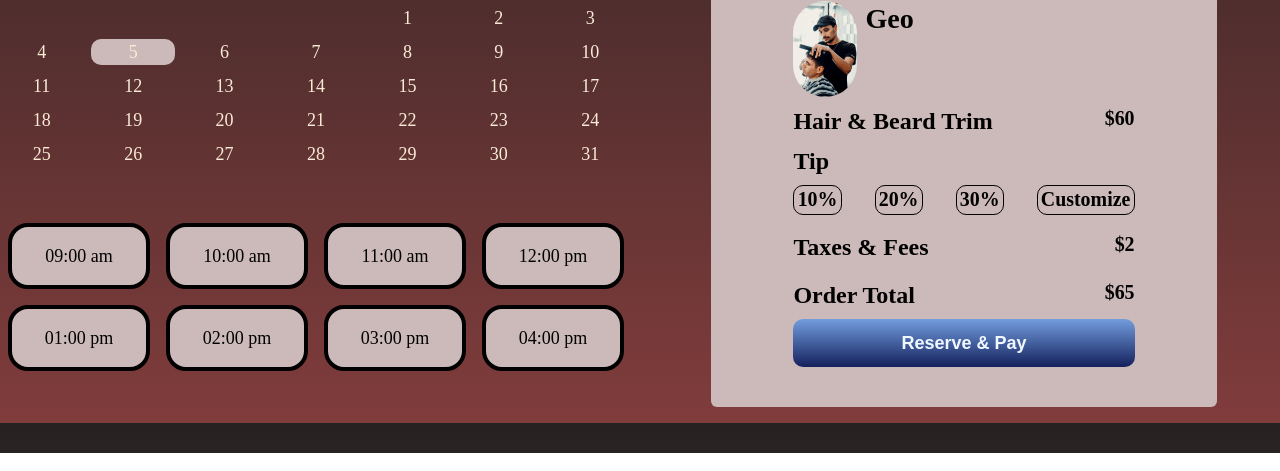
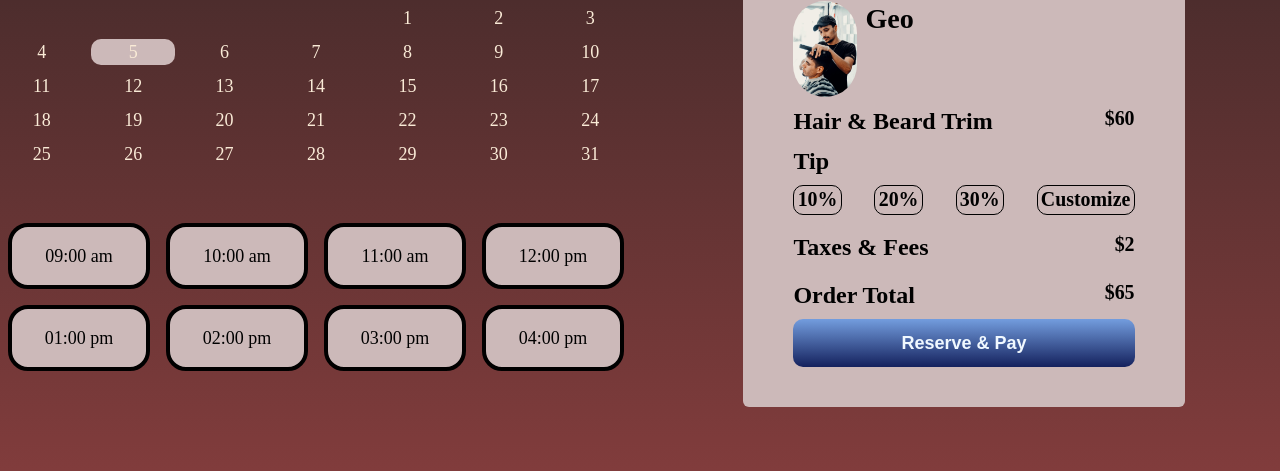
Before and after one commit to acin1023/Blended-Cutz, a website built with Vite: page date/index.html in a window 1280 px wide. Shown: the part 347-818 px from the top of the page. Built offline with nearby package versions, Linux system fonts and the light colour scheme.

Commit message:
container width & margin bottom

```diff
--- a/assets/date.css
+++ b/assets/date.css
@@ -29,6 +29,7 @@ body {
     background-image: linear-gradient(#272222, #813C3C);
     height: auto;
     margin-bottom: 1rem;
+    /* border: 10px solid yellow; */
 }
 
 .topinfo-container {
@@ -140,7 +141,7 @@ a:hover {
     background-color: #CCB9B9;
     /* border: 10px solid greenyellow; */
     display: grid;
-    width: 100%;
+    /* width: 80%; */
     place-content: center;
     padding-top: 1.5rem;
     padding-bottom: 2rem;
@@ -288,8 +289,9 @@ a:hover {
 
     .right-container {
         font-size: var(--size-2xl);
-        width: 80%;
+        width: 70%;
         margin: auto;
+        margin-bottom: 3rem;
     }
 }
 
```
